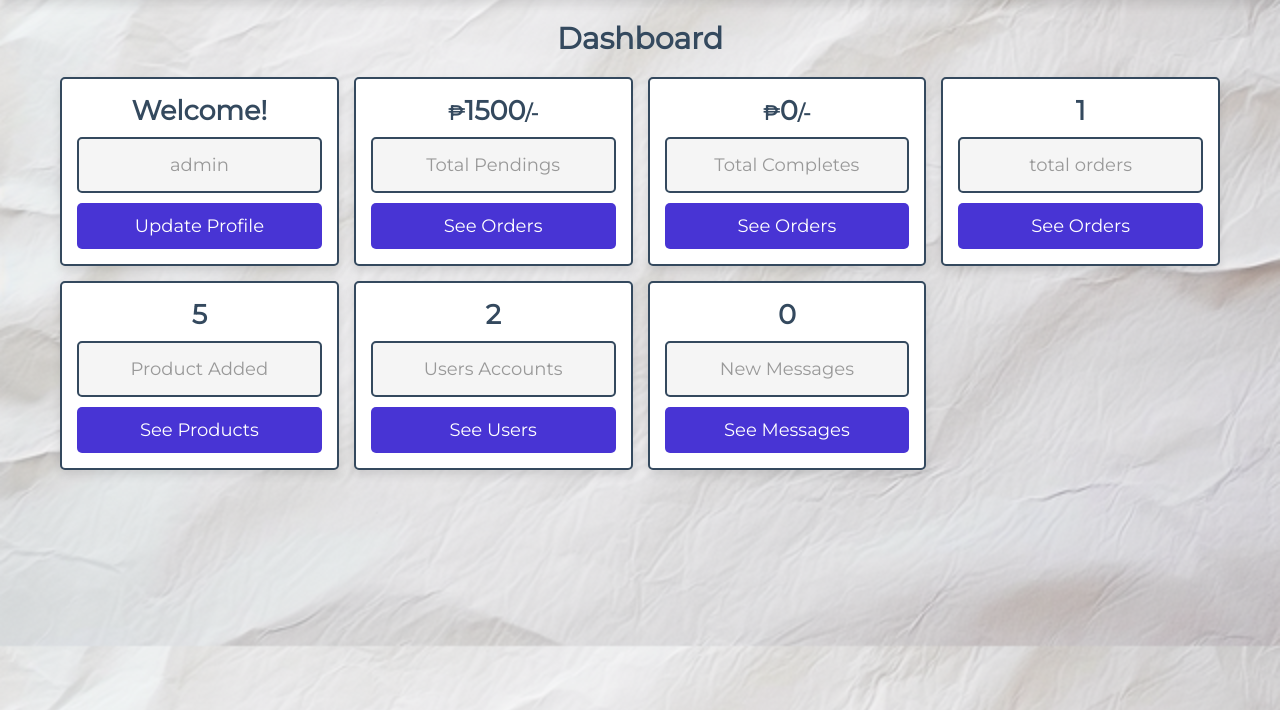
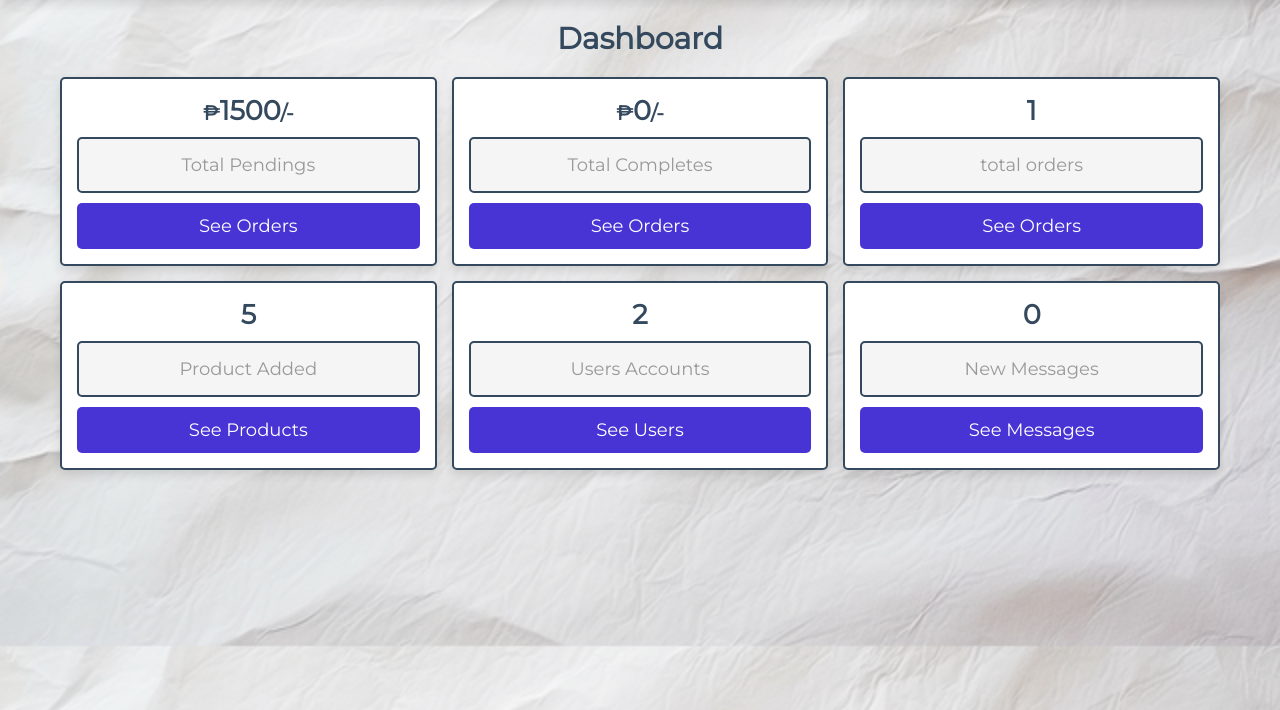
Before and after one commit to Azip8080/SIA_SYSTEM, a PHP site: page /admin/dashboard.php in a window 1280 px wide. Shown: the part 72-782 px from the top of the page. Run offline with PHP 8.4, Linux system fonts and the light colour scheme; a user stored in the database is signed in; data comes from the database, SQL or seed files in the repository; data that the repository does not hold is empty; some libraries are stand-ins or nearby versions.

Commit message:
Changes in admin again

```diff
--- a/admin/dashboard.php
+++ b/admin/dashboard.php
@@ -45,11 +45,6 @@ if(!isset($admin_id)){
 
    <div class="box-container">
 
-   <div class="box">
-      <h3>Welcome!</h3>
-      <p><?= $fetch_profile['name']; ?></p>
-      <a href="update_profile.php" class="btn">Update Profile</a>
-   </div>
 
    <div class="box">
       <?php
--- a/css/adminstyle.css
+++ b/css/adminstyle.css
@@ -278,10 +278,11 @@ section{
    display: none;
 }
 
-.dashboard .box-container{
+.dashboard .box-container {
    display: grid;
-   grid-template-columns: repeat(auto-fit, minmax(27rem, 1fr));
-   gap:1.5rem;
+   grid-template-columns: repeat(3, minmax(0, 1fr)); /* 3 columns on large screens */
+   grid-auto-rows: auto; /* lets rows form naturally */
+   gap: 1.5rem;
    align-items: flex-start;
 }
 
```
